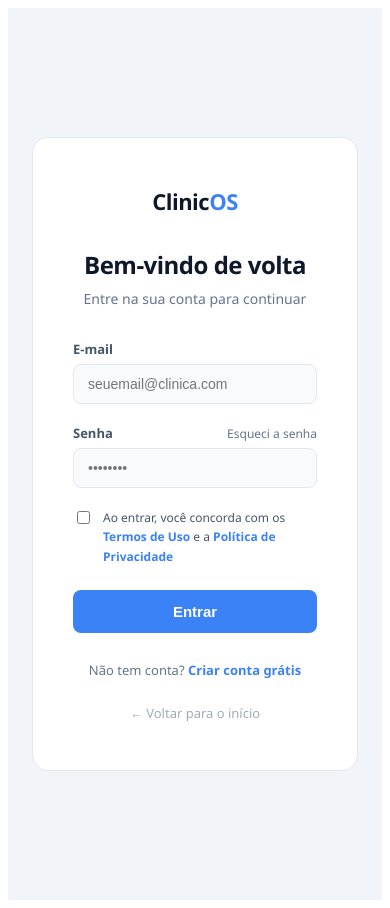
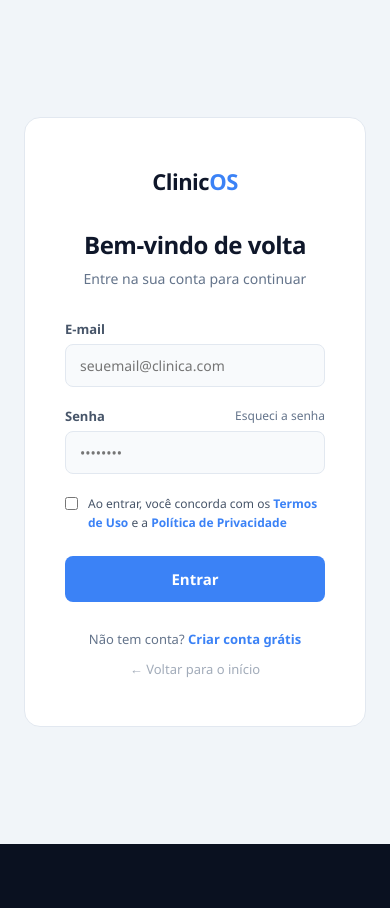
Before and after one commit to natediasdev/clinicOS, a React (Vite) app: page /login in a window 390 px wide. After the commit the page ends 844 px from the top, so only its background shows below. Built offline with nearby package versions, Linux system fonts and the light colour scheme; no server answers.

Commit message:
fix: remove bordas brancas e overflow lateral mobile/web

```diff
--- a/src/main.jsx
+++ b/src/main.jsx
@@ -3,6 +3,29 @@ import ReactDOM from 'react-dom/client'
 import App from './App'
 import { AuthProvider } from './context/AuthContext'
 import { ThemeProvider } from './context/ThemeContext'
+
+// Reset global — remove bordas brancas e overflow em todas as plataformas
+const style = document.createElement('style')
+style.textContent = `
+  *, *::before, *::after {
+    box-sizing: border-box;
+    margin: 0;
+    padding: 0;
+  }
+  html, body, #root {
+    width: 100%;
+    max-width: 100%;
+    min-height: 100vh;
+    overflow-x: hidden;
+    background: #0a1120;
+    -webkit-tap-highlight-color: transparent;
+    -webkit-text-size-adjust: 100%;
+  }
+  input, select, textarea, button {
+    font-family: inherit;
+  }
+`
+document.head.appendChild(style)
 
 ReactDOM.createRoot(document.getElementById('root')).render(
   <ThemeProvider>
--- a/src/pages/AppLayout.jsx
+++ b/src/pages/AppLayout.jsx
@@ -46,6 +46,9 @@ export default function AppLayout({ children }) {
     <div style={{
       display: "flex",
       minHeight: "100vh",
+      width: "100%",
+      maxWidth: "100%",
+      overflowX: "hidden",
       background: t.bgPage,
       fontFamily: "'DM Sans','Segoe UI',sans-serif",
       color: t.textBody,
@@ -252,6 +255,8 @@ export default function AppLayout({ children }) {
       <main style={{
         flex: 1,
         minWidth: 0,
+        maxWidth: "100%",
+        overflowX: "hidden",
         padding: isMobile ? "20px 16px" : "32px 40px",
         boxSizing: "border-box",
         fontSize: isMobile ? "14px" : "16px",
```
